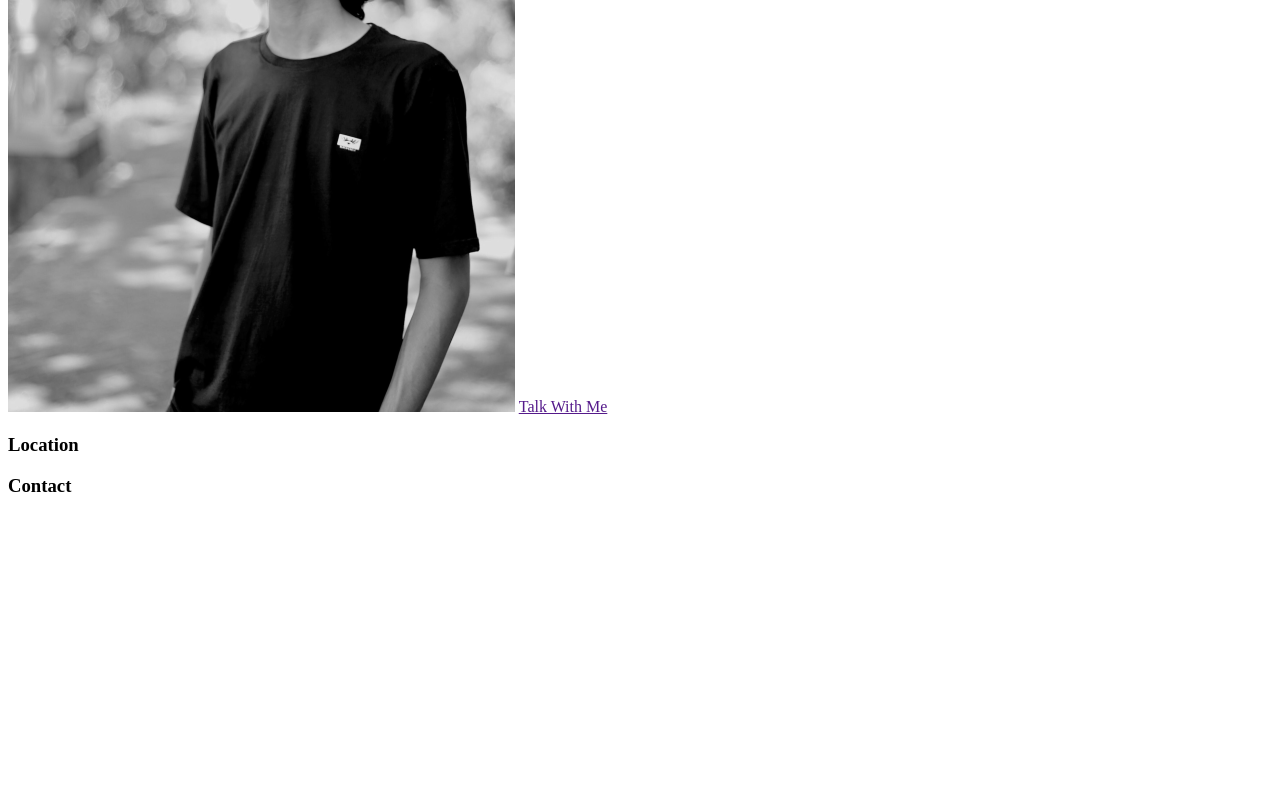
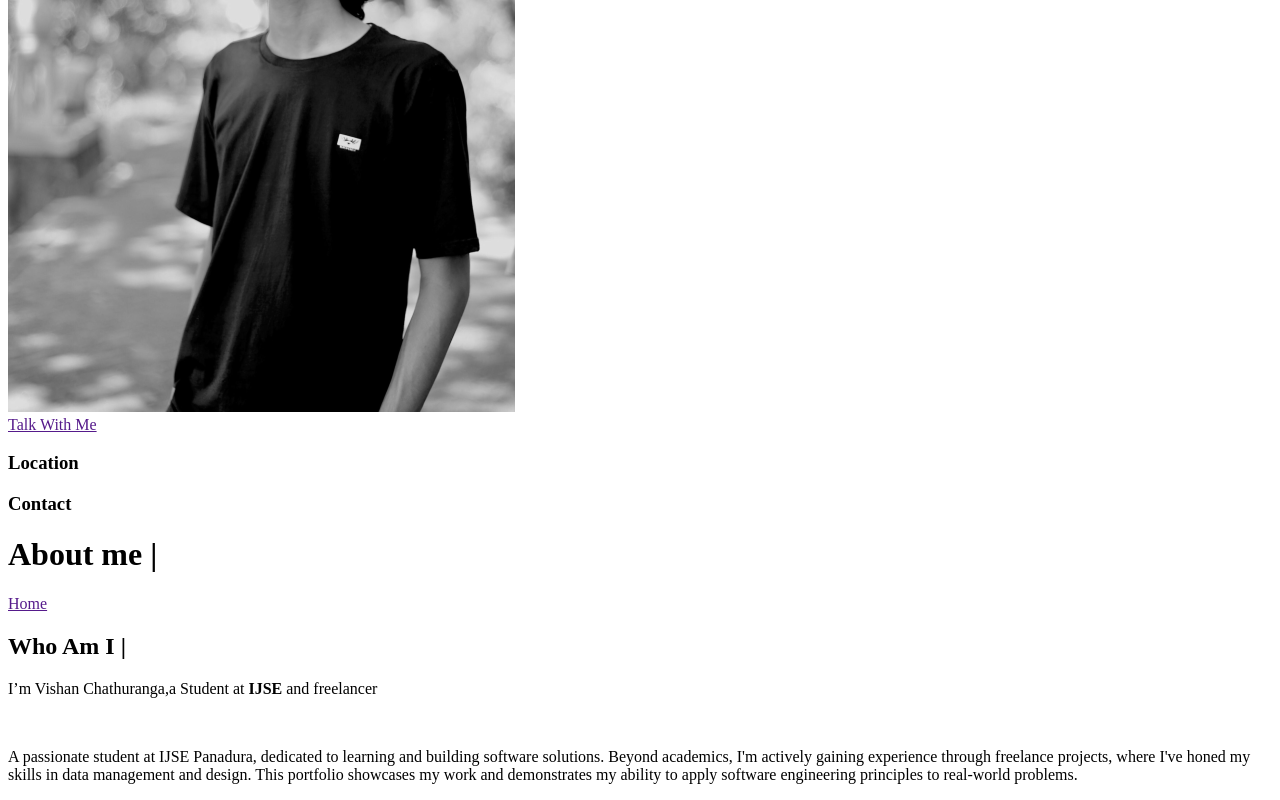
Before and after one commit to dvish2003/My-portFolio-Personal, a website built with webpack: page HTML/index.html in a window 1280 px wide. Shown: the part 551-1351 px from the top of the page. Before the commit the page ends 1067 px from the top, so only its background shows below. Built offline with nearby package versions, Linux system fonts and the light colour scheme.

Commit message:
First Commit

```diff
--- a/HTML/index.html
+++ b/HTML/index.html
@@ -29,23 +29,51 @@
     <h1 id="Hello-Word">Hello it's me</h1>
     <h1 id="My-name">Vishan Chathuranga</h1>
     <h2>I Am Developer</h2>
-    <button id="Download Cv">Dowload Cv</button>
+    <button id="Download Cv">Download Cv</button>
   </section>
   <!--My personal Photo Section-->
   <section>
     <img src="../Asset/Image/V%20Dark%20And%20White.png" title="image" alt="image" >
-    <a href="">Talk With Me</a>
+    <!--Talk With Me....-->
+    <div>
+      <a href="">Talk With Me</a>
+    </div>
   </section>
+
   <!--Social media links(LinkDn,gitHub,Tweeter......)-->
   <section>
 
   </section>
+
   <!--Location and contact-->
   <footer>
     <h3 id="Location ID">Location</h3>
     <h3 id="Contact">Contact</h3>
   </footer>
 
+  <!--About me section-->
+</main>
+<header>
+  <div>
+    <h1 >About me |</h1>
+  </div>
+
+  <nav>
+    <a href="">Home</a>
+  </nav>
+</header>
+<main>
+  <section>
+    <h1 >Who Am I |</h1>
+    <div><p>I’m Vishan Chathuranga,a Student at <strong>IJSE</strong> and
+      freelancer</p></div>
+    <br>
+     <div>
+       <p>
+         A passionate student at IJSE Panadura, dedicated to learning and building software solutions.  Beyond academics, I'm actively gaining experience through freelance projects, where I've honed my skills in data management and design.  This portfolio showcases my work and demonstrates my ability to apply software engineering principles to real-world problems.
+       </p>
+     </div>
+  </section>
 </main>
 </body>
 </html>
```
